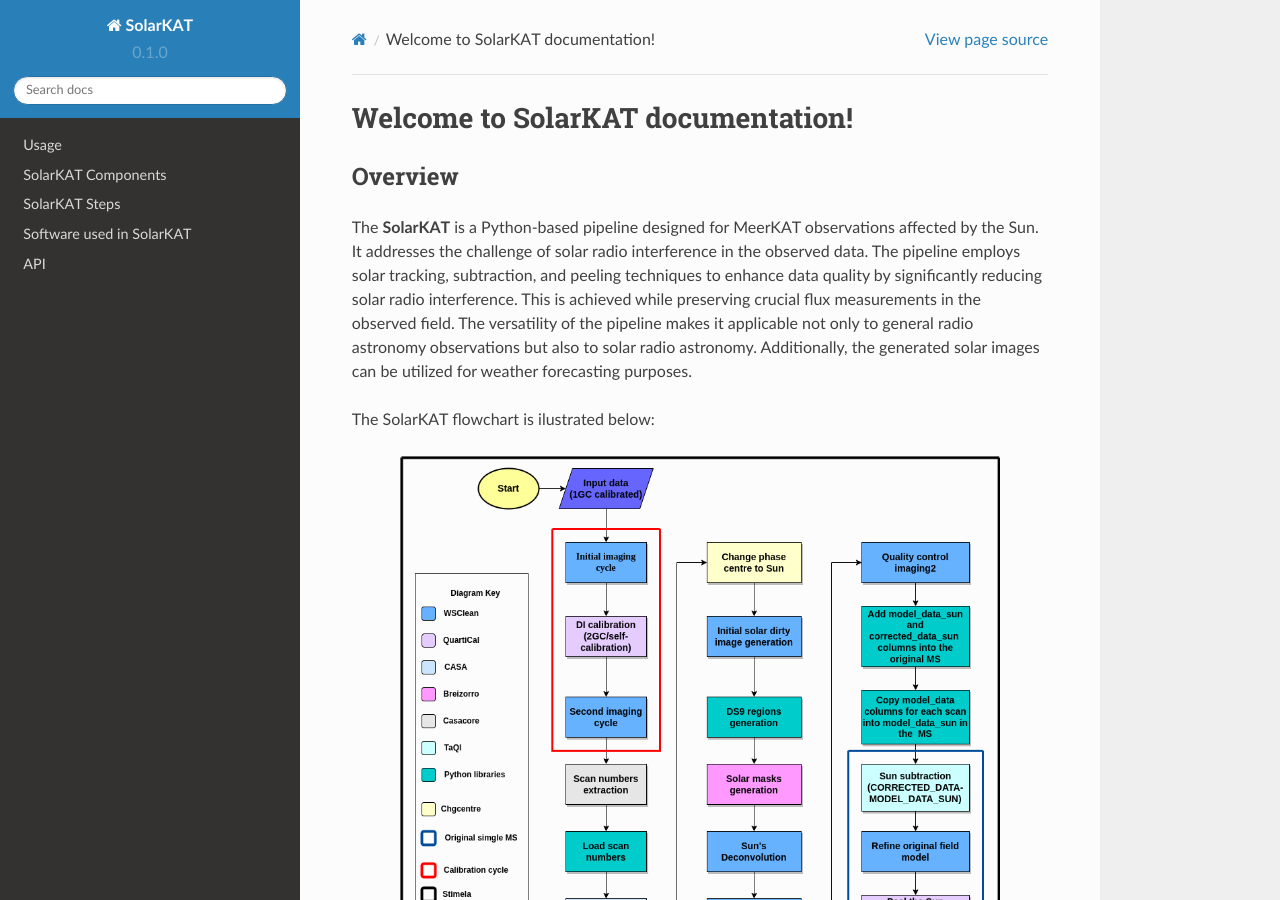
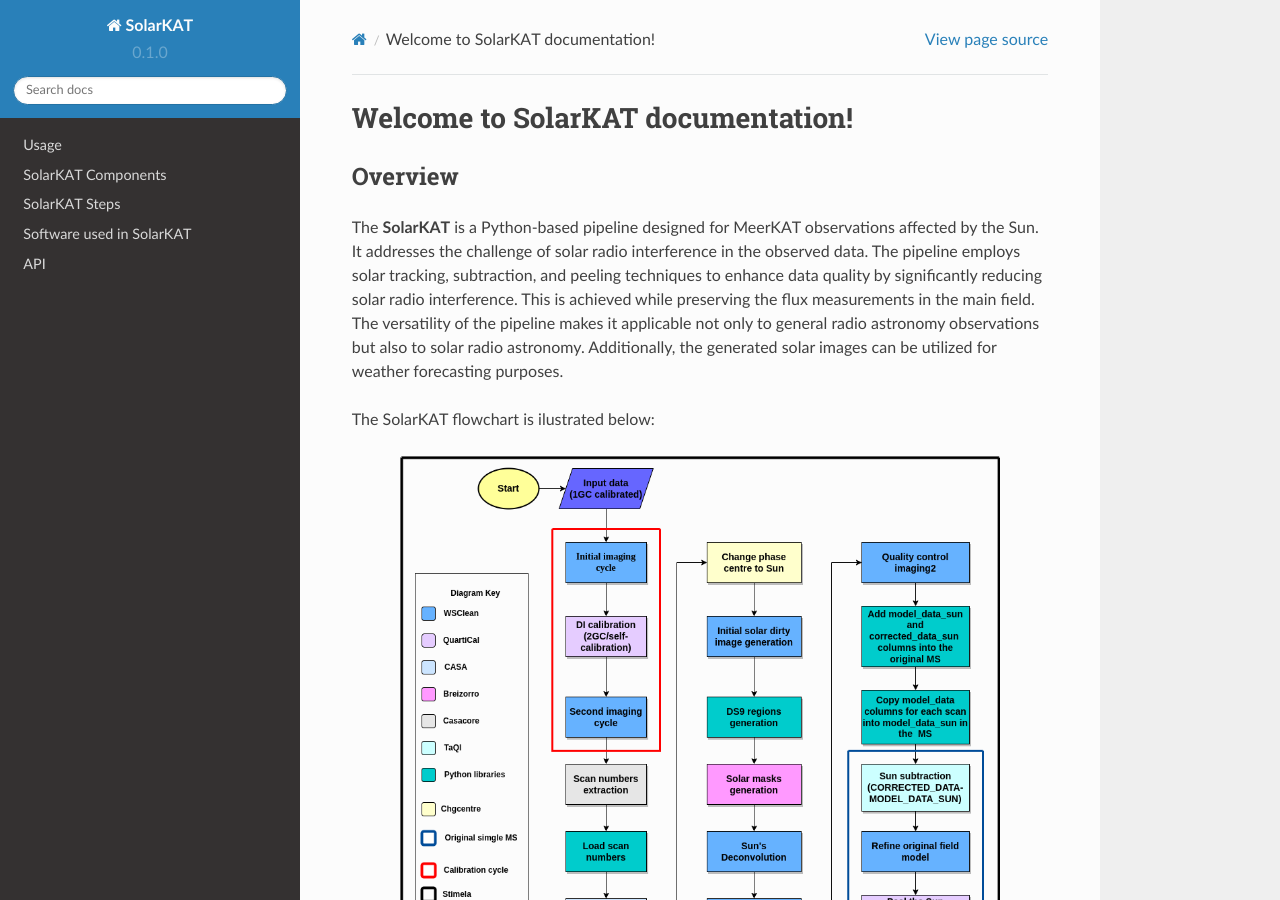
Before and after one commit to Victoria-Samboco/solarkat_docs, a Sphinx documentation site: the page built from docs/source/index.rst, in a window 1280 px wide and 900 px high. Built offline with Sphinx 7.4.7 and the Read the Docs theme 2.0.0, drawn with Linux system fonts in a browser that asks for light colours; pages that are not in the unit, such as notebooks, are missing from menus.

Commit message:
Update documentation

```diff
--- a/docs/source/index.rst
+++ b/docs/source/index.rst
@@ -8,7 +8,7 @@
 Overview
 --------
 
-The **SolarKAT** is a Python-based pipeline designed for MeerKAT observations affected by the Sun. It addresses the challenge of solar radio interference in the observed data. The pipeline employs solar tracking, subtraction, and peeling techniques to enhance data quality by significantly reducing solar radio interference. This is achieved while preserving crucial flux measurements in the observed field. The versatility of the pipeline makes it applicable not only to general radio astronomy observations but also to solar radio astronomy. Additionally, the generated solar images can be utilized for weather forecasting purposes.
+The **SolarKAT** is a Python-based pipeline designed for MeerKAT observations affected by the Sun. It addresses the challenge of solar radio interference in the observed data. The pipeline employs solar tracking, subtraction, and peeling techniques to enhance data quality by significantly reducing solar radio interference. This is achieved while preserving the flux measurements in the main field. The versatility of the pipeline makes it applicable not only to general radio astronomy observations but also to solar radio astronomy. Additionally, the generated solar images can be utilized for weather forecasting purposes.
 
 The SolarKAT flowchart is ilustrated below:
 
```
